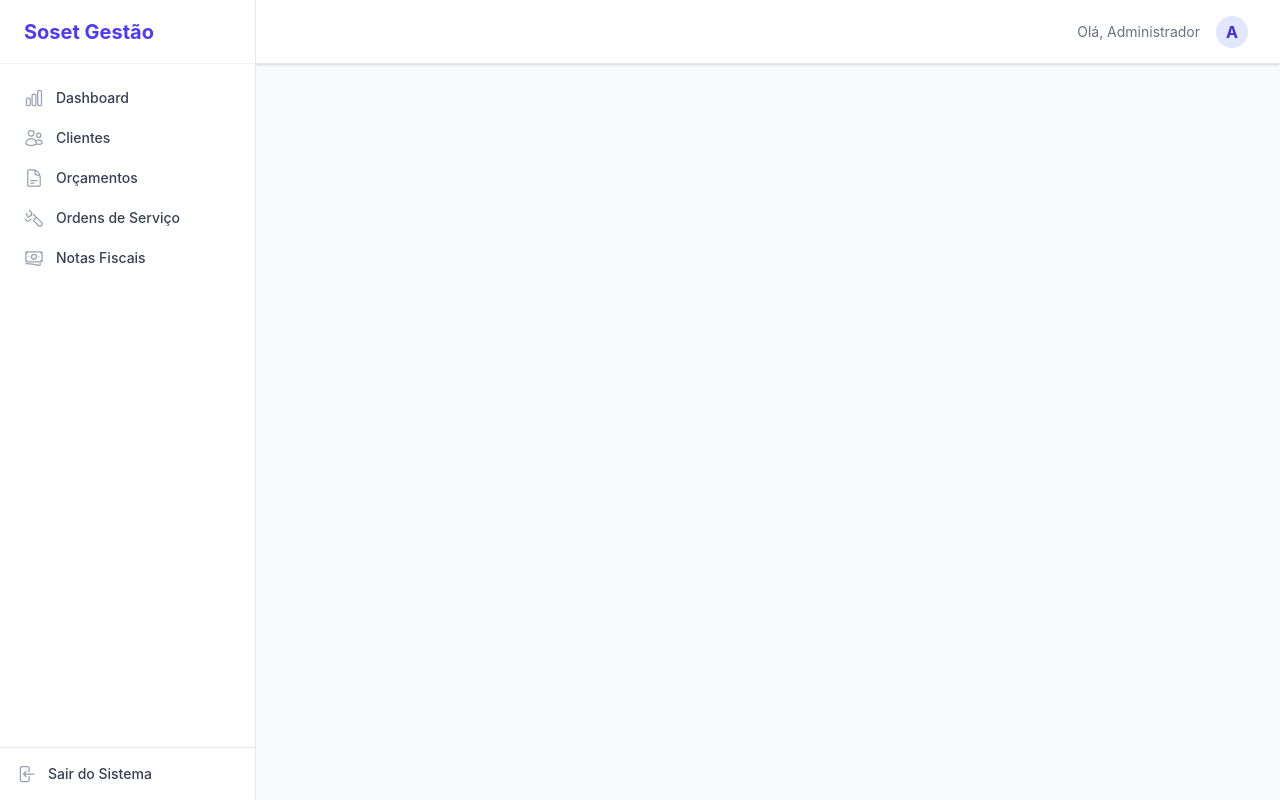
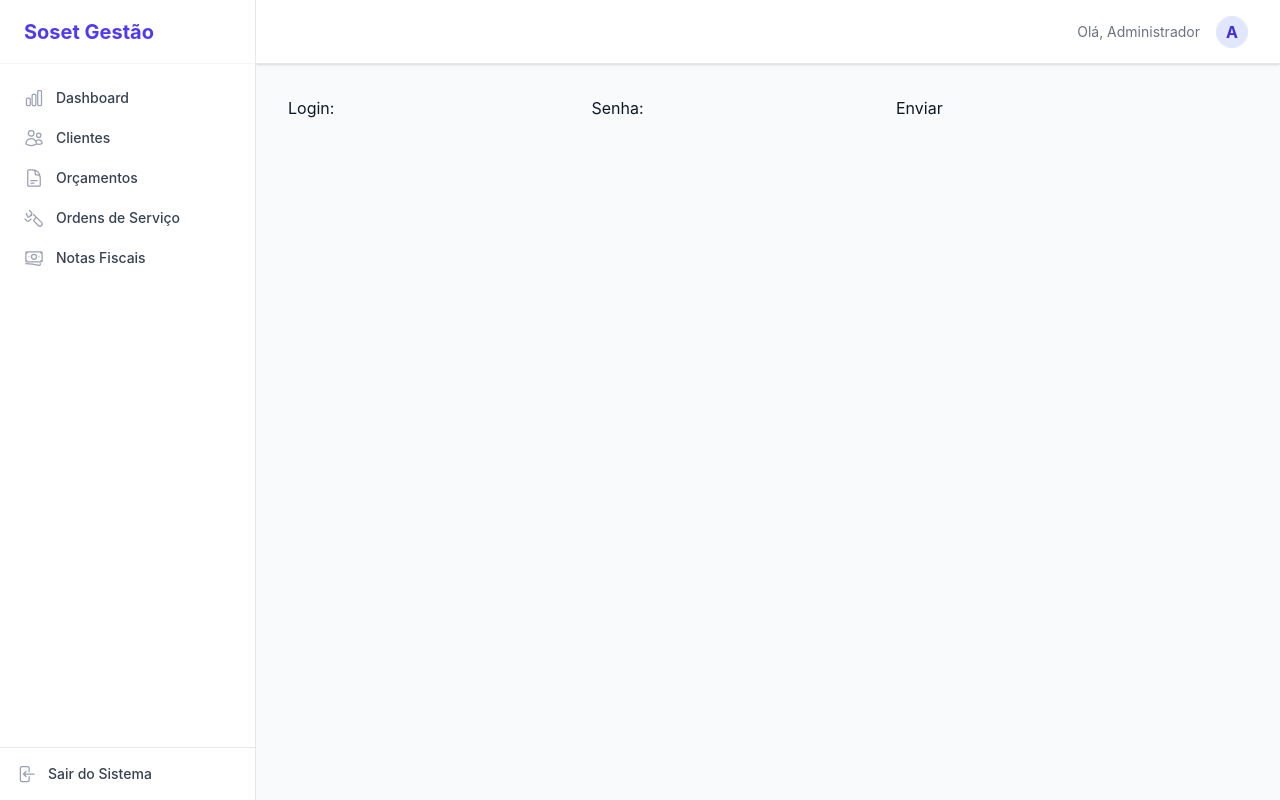
Before and after one commit to grafica-soset/front-admin, a Nuxt app: page /login in a window 1280 px wide. Built offline with nearby package versions, Linux system fonts and the light colour scheme.

Commit message:
Crir middleware para evitar rota que não pode ser acessada.

```diff
--- /dev/null
+++ b/app/middleware/auth-verification.ts
@@ -0,0 +1,8 @@
+export default defineNuxtRouteMiddleware((to, from) => {
+
+    console.log('Middleware',to, from);
+
+    if (to.path !== '/login') {
+        return navigateTo('/login')
+    }
+})
--- a/app/pages/clientes.vue
+++ b/app/pages/clientes.vue
@@ -1,3 +1,18 @@
+<script setup>
+// Definição reativa do caminho do usuário
+import CardForm from "~/components/ui/CardForm.vue";
+
+const breadcrumbItems = [
+  { label: 'Ordens de Serviço', to: '/ordens-de-servico' },
+  { label: 'Nova Ordem' } // Sem "to", renderiza como texto atual
+]
+
+definePageMeta({
+  middleware: ['auth-verification'],
+})
+
+</script>
+
 <template>
   <div class="max-w-5xl mx-auto">
 
@@ -15,15 +30,3 @@
 
   </div>
 </template>
-
-<script setup>
-// Definição reativa do caminho do usuário
-import CardForm from "~/components/ui/CardForm.vue";
-
-const breadcrumbItems = [
-  { label: 'Ordens de Serviço', to: '/ordens-de-servico' },
-  { label: 'Nova Ordem' } // Sem "to", renderiza como texto atual
-]
-
-
-</script>
--- a/app/pages/index.vue
+++ b/app/pages/index.vue
@@ -1,6 +1,10 @@
 <script setup lang="ts">
+definePageMeta({
+  middleware: ['auth-verification'],
+})
+</script>
 
-</script>
+
 
 <template>
   <div>
--- /dev/null
+++ b/app/pages/login.vue
@@ -0,0 +1,27 @@
+<script setup lang="ts">
+import { type Account } from '@/utils/models'
+const account = ref<Account>({} as Account)
+
+const performLogin = async () => {
+  console.log("Efetuar o login")
+
+}
+
+</script>
+
+<template>
+
+  <div>
+    <form @submit.prevent="performLogin" >
+      Login: <input name="username" type="text" required v-model="account.username" />
+      Senha: <input name="password" type="text" required v-model="account.password" />
+      <input type="submit" value="Enviar" />
+    </form>
+  </div>
+
+
+</template>
+
+<style scoped>
+
+</style>
--- /dev/null
+++ b/app/utils/models.ts
@@ -0,0 +1,6 @@
+export interface Account
+{
+
+    username: string
+    password: string
+}
```
